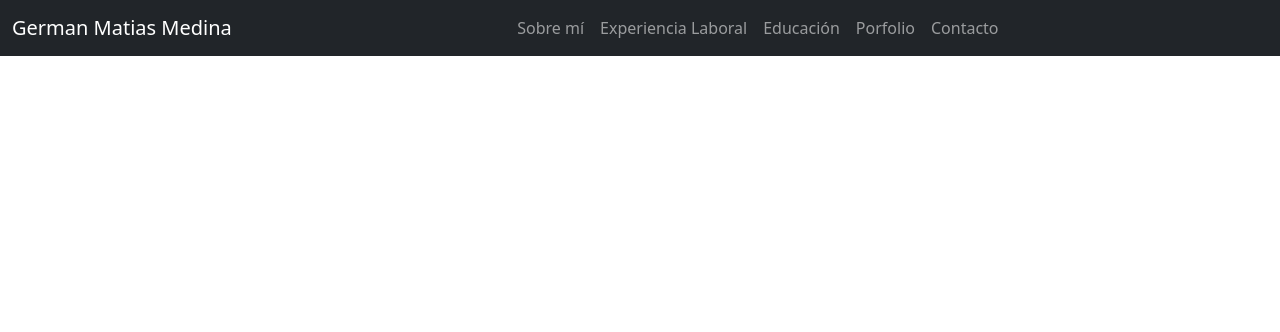
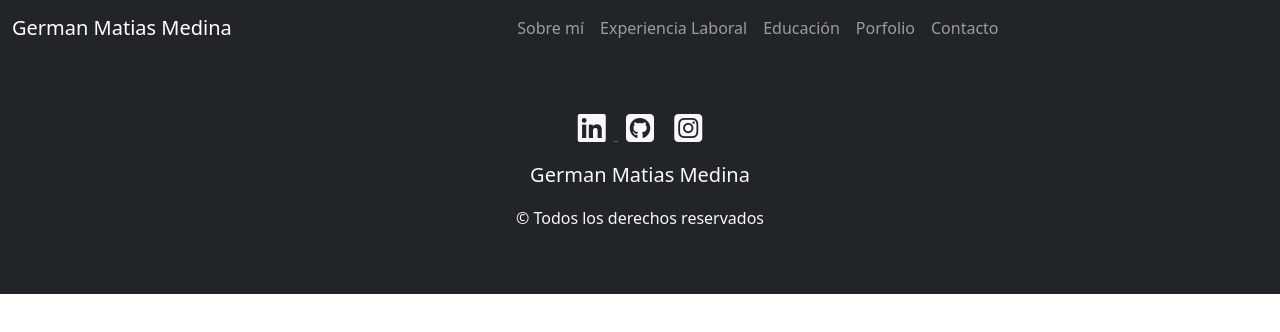
Before and after one commit to germanmattias/germanmattias.github.io, a plain HTML site: page index.html in a window 1280 px wide. Drawn offline with nearby package versions, Linux system fonts and the light colour scheme.

Commit message:
se agrego el footer

```diff
--- a/index.html
+++ b/index.html
@@ -10,14 +10,27 @@
       integrity="sha384-1BmE4kWBq78iYhFldvKuhfTAU6auU8tT94WrHftjDbrCEXSU1oBoqyl2QvZ6jIW3"
       crossorigin="anonymous"
     />
+    <script
+      src="https://kit.fontawesome.com/0fd0a55384.js"
+      crossorigin="anonymous"
+    ></script>
     <title>CV German Matias Medina</title>
   </head>
+
   <body>
     <header>
       <nav class="navbar navbar-expand-lg navbar-dark bg-dark">
         <div class="container-fluid">
           <a class="navbar-brand" href="#">German Matias Medina</a>
-          <button class="navbar-toggler" type="button" data-bs-toggle="collapse" data-bs-target="#navbarSupportedContent" aria-controls="navbarSupportedContent" aria-expanded="false" aria-label="Toggle navigation">
+          <button
+            class="navbar-toggler"
+            type="button"
+            data-bs-toggle="collapse"
+            data-bs-target="#navbarSupportedContent"
+            aria-controls="navbarSupportedContent"
+            aria-expanded="false"
+            aria-label="Toggle navigation"
+          >
             <span class="navbar-toggler-icon"></span>
           </button>
           <div class="collapse navbar-collapse" id="navbarSupportedContent">
@@ -38,47 +51,28 @@
                 <a href="#" class="nav-link">Contacto</a>
               </li>
             </ul>
-
           </div>
         </div>
       </nav>
-      <!-- <nav class="navbar navbar-expand-lg bg-dark navbar-dark">
-        <div class="container">
-          <a href="index.html" class="navbar-brand">German Matias Medina</a>
-          <button
-            class="navbar-toggler"
-            type="button"
-            data-toggle="collapse"
-            data-target="#navbarMenu"
-          >
-            <span class="navbar-toggler-icon"></span>
-          </button>
-          <div class="collapse navbar-collapse" id="navbarMenu">
-            <ul class="navbar-nav m-lg-auto">
-              <li class="nav-item">
-                <a href="#" class="nav-link">Sobre mí</a>
-              </li>
-              <li class="nav-item">
-                <a href="#" class="nav-link">Experiencia Laboral</a>
-              </li>
-              <li class="nav-item">
-                <a href="#" class="nav-link">Educación</a>
-              </li>
-              <li class="nav-item">
-                <a href="#" class="nav-link">Porfolio</a>
-              </li>
-              <li class="nav-item">
-                <a href="#" class="nav-link">Contacto</a>
-              </li>
-            </ul>
-          </div>
-        </div>
-      </nav> -->
     </header>
 
     <main></main>
 
-    <footer></footer>
+    <footer class="bg-dark text-light text-center py-5">
+      <div class="container">
+        <a href="https://www.linkedin.com/in/germanmattias/" target="_blank">
+          <i class="fab fa-linkedin fa-2x text-light m-2"></i>
+        </a>
+        <a href="https://github.com/germanmattias" target="_blank"
+          ><i class="fab fa-github-square fa-2x text-light m-2"></i
+        ></a>
+        <a href="https://www.instagram.com/germanmattias/?hl=es-la" target="_blank"
+          ><i class="fab fa-instagram-square fa-2x text-light m-2"></i
+        ></a>
+        <p class="lead mt-2">German Matias Medina</p>
+        <p>&copy; Todos los derechos reservados</p>
+      </div>
+    </footer>
 
     <script
       src="https://cdn.jsdelivr.net/npm/@popperjs/core@2.10.2/dist/umd/popper.min.js"
```
